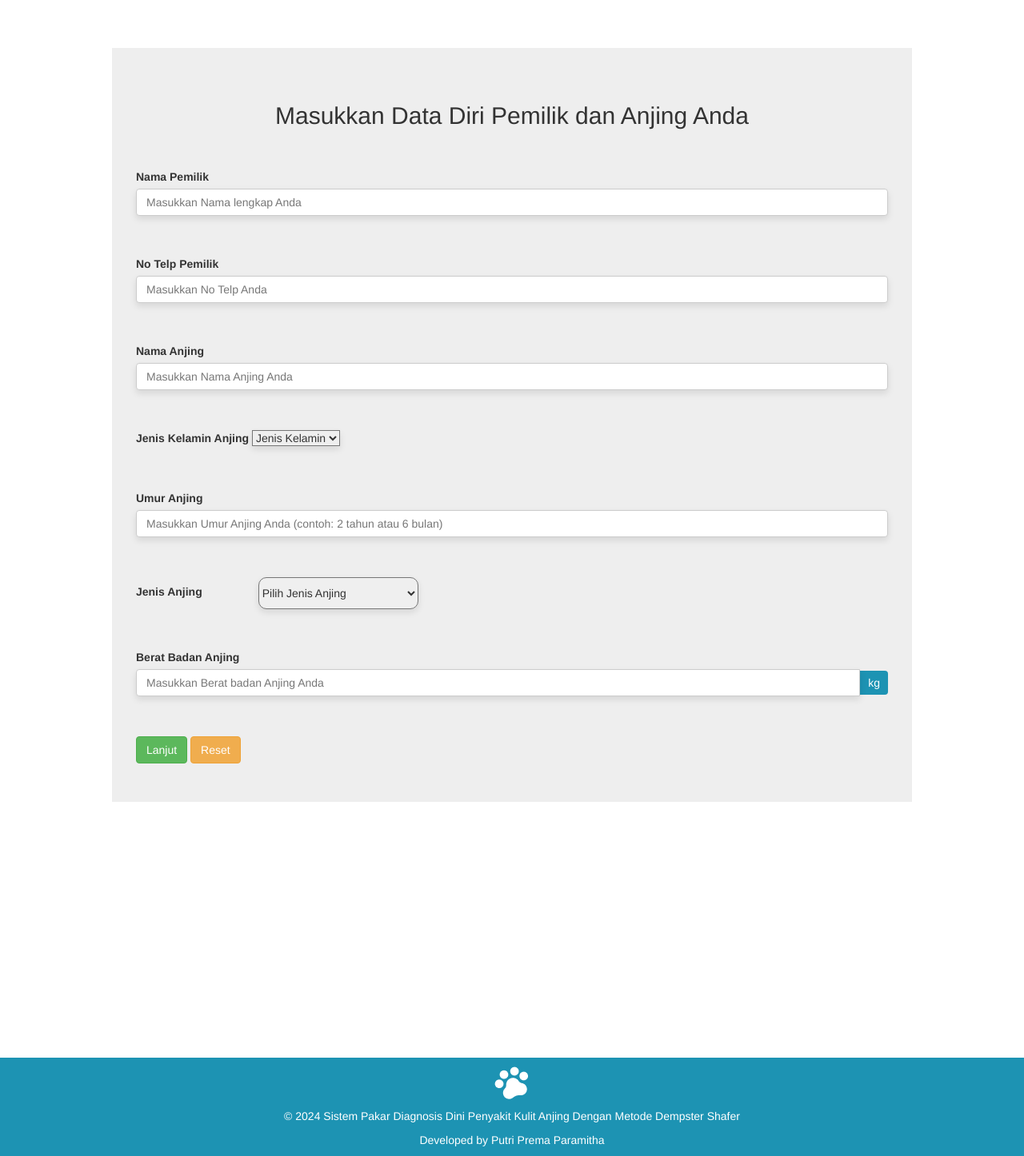
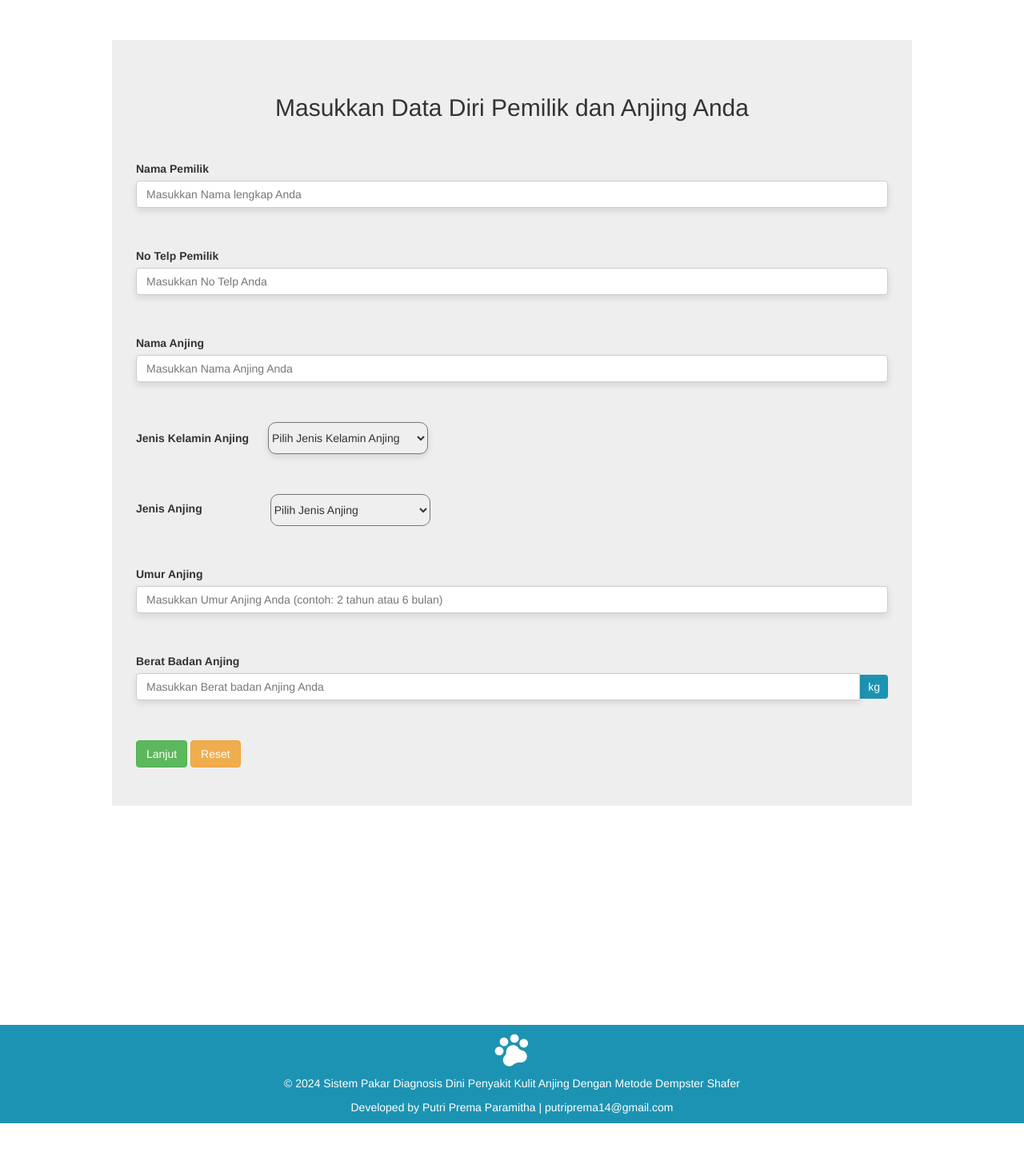
Before and after one commit to Putriprema/sistempakarDS, a PHP site: page /padi_bayes/pasienaddsim.php in a window 1280 px wide. Shown: the part 50-1496 px from the top of the page at 80% size. After the commit the page ends 1455 px from the top, so only its background shows below. Run offline with PHP 8.4, Linux system fonts and the light colour scheme; data that the repository does not hold is empty.

Commit message:
fixingupdate_pasien_add _fm

```diff
--- a/pasien_add_fm.php
+++ b/pasien_add_fm.php
@@ -48,16 +48,30 @@
 
         /* style form */
         .container-form {
-            margin-top: 60px;
+            margin-top: 50px;
             max-width: 1000px; /* Set a max-width to limit the form size */
             margin-left: auto;
             margin-right: auto;
-            margin-bottom: 50px;
+            margin-bottom: 4px;
         }
 
         .mb-3 {
             margin-top: 50px;
             margin-bottom: 50px;
+        }
+
+        /* Styling select box Jenis Kelamin Anjing */
+        .mb-5 select#cbojk {
+            margin-left: 20px; /* Memberikan jarak 20px di sebelah kanan */
+            width: 200px; /* Lebar select box */
+			height: 40px;
+			border-radius: 10px;
+        }
+
+                /* Membatasi tinggi dropdown untuk muncul scroll bar setelah 5 item */
+        .form-select2{
+            max-height: 200px; /* Batas tinggi untuk 5 item, sekitar 40px per item */
+            overflow-y: auto;  /* Mengaktifkan scroll bar vertikal */
         }
 
         /* Add shadow effect to form inputs */
@@ -70,16 +84,17 @@
             box-shadow: 0px 6px 12px rgba(0, 0, 0, 0.2); /* Stronger shadow on focus */
         }
 
-        /* Pengaturan Flexbox untuk label dan select box */
+        /* Pengaturan Flexbox untuk label jenis anjing dan select box */
         .form-group-flex {
             display: flex;
             align-items: center; /* Posisikan secara vertikal di tengah */
         }
 
-        /* Pengaturan jarak label dari kiri */
+        /* Pengaturan jarak label jenis anjing dari kiri */
         .form-group-flex label {
-            margin-right: 70px; /* Jarak antara label dan select */
+            margin-right: 85px; /* Jarak antara label dan select */
         }
+
 
         /* Select box berada di sebelah kanan label */
         .form-group-flex select {
@@ -203,38 +218,34 @@
             <form onSubmit="return validasi(this)" method="post" name="form1" target="_self" action="pasienaddsim.php">
                 <div class="mb-3">
                     <label for="TxtNamaPemilik" class="form-label">Nama Pemilik</label>
-                    <input type="text" class="form-control" id="TxtNamaPemilik" name="TxtNamaPemilik" maxlength="30" placeholder="Masukkan Nama lengkap Anda">
+                    <input type="text" class="form-control" id="TxtNamaPemilik" name="TxtNamaPemilik" maxlength="30" placeholder="Masukkan Nama lengkap Anda" autocomplete="off">
                 </div>
 
                 <div class="mb-3">
                     <label for="TxtTelpPemilik" class="form-label">No Telp Pemilik</label>
-                    <input type="text" class="form-control" id="TxtTelpPemilik" name="TxtTelpPemilik" maxlength="60" placeholder="Masukkan No Telp Anda">
+                    <input type="text" class="form-control" id="TxtTelpPemilik" name="TxtTelpPemilik" maxlength="60" placeholder="Masukkan No Telp Anda" autocomplete="off">
                 </div>
 
                 <div class="mb-3">
                     <label for="textnamaAnjing" class="form-label">Nama Anjing</label>
-                    <input type="text" class="form-control" id="textnamaAnjing" name="textnamaAnjing" maxlength="25" placeholder="Masukkan Nama Anjing Anda">
+                    <input type="text" class="form-control" id="textnamaAnjing" name="textnamaAnjing" maxlength="25" placeholder="Masukkan Nama Anjing Anda" autocomplete="off">
                 </div>
 
-                <div class="mb-5">
+                    <div class="mb-5">
                     <label for="disabledSelect" class="form-label">Jenis Kelamin Anjing</label>
                     <select id="cbojk" name="cbojk" class="form-select">
-                        <option value="0" selected>Jenis Kelamin</option>
+                        <option value="0" selected>Pilih Jenis Kelamin Anjing</option>
                         <option value="Jantan">Jantan</option>
                         <option value="Betina">Betina</option>
                     </select>
                 </div>
 
-                <div class="mb-3">
-                    <label for="TxtUmur" class="form-label">Umur Anjing</label>
-                    <input type="text" class="form-control" id="TxtUmur" name="TxtUmur" maxlength="8" placeholder="Masukkan Umur Anjing Anda (contoh: 2 tahun atau 6 bulan)">
-                </div>
 
                 <!-- Penggunaan Flexbox untuk Jenis Anjing -->
                 <div class="mb-3 form-group-flex">
                     <label for="TxtJenisAnjing" class="form-label">Jenis Anjing</label>
-                    <select id="TxtJenisAnjing" name="TxtJenisAnjing" class="form-select">
-                        <option value="" selected>Pilih Jenis Anjing</option>
+                    <select id="TxtJenisAnjing" name="TxtJenisAnjing" class="form-select2">
+                        <option value="0" selected>Pilih Jenis Anjing</option>
                         <option value="Labrador Retriever">Labrador Retriever</option>
                         <option value="Golden Retriever">Golden Retriever</option>
                         <option value="Dachshund">Dachshund</option>
@@ -264,10 +275,16 @@
                     </select>
                 </div>
 
+
+                <div class="mb-3">
+                    <label for="TxtUmur" class="form-label">Umur Anjing</label>
+                    <input type="text" class="form-control" id="TxtUmur" name="TxtUmur" maxlength="8" placeholder="Masukkan Umur Anjing Anda (contoh: 2 tahun atau 6 bulan)" autocomplete="off">
+                </div>
+
                 <div class="mb-3">
                     <label for="TxtBeratBadanAnjing" class="form-label">Berat Badan Anjing</label>
                     <div class="input-group">
-                        <input type="text" class="form-control" id="TxtBeratBadanAnjing" name="TxtBeratBadanAnjing" maxlength="60" placeholder="Masukkan Berat badan Anjing Anda">
+                        <input type="text" class="form-control" id="TxtBeratBadanAnjing" name="TxtBeratBadanAnjing" maxlength="60" placeholder="Masukkan Berat badan Anjing Anda" autocomplete="off">
                         <span class="input-group-text">kg</span>
                     </div>
                 </div>
@@ -291,7 +308,7 @@
         <div class="container">
             <img class="paw-icon" src="assets/Paw.png" alt="Paw Icon">
             <p>&copy; 2024 Sistem Pakar Diagnosis Dini Penyakit Kulit Anjing Dengan Metode Dempster Shafer</p>
-            <p>Developed by Putri Prema Paramitha</p>
+            <p>Developed by Putri Prema Paramitha | putriprema14@gmail.com</p>
         </div>
     </footer>
 </body>
```
